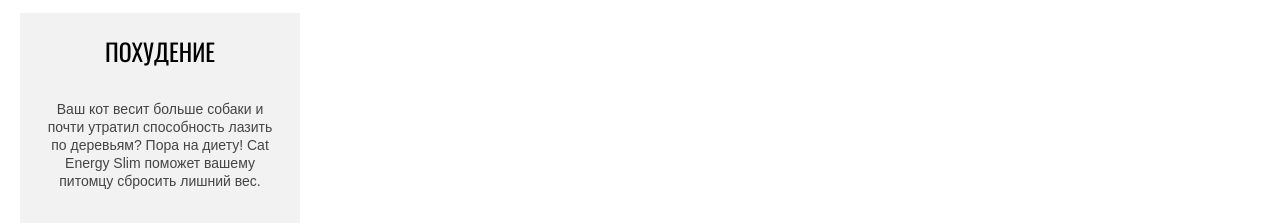
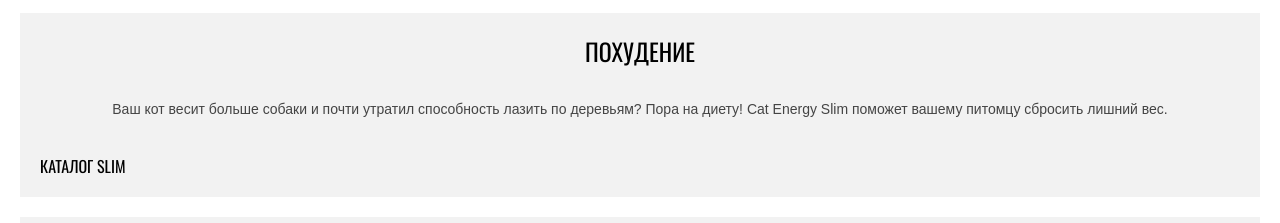
Before and after one commit to htmlacademy-adaptive/1947039-cat-energy-25, a plain HTML site: page 5/index.html in a window 1280 px wide. Shown: the part 547-770 px from the top of the page. Drawn offline with Linux system fonts and the light colour scheme.

Commit message:
:heavy_check_mark: Сборка #5

```diff
--- a/5/css/style.css
+++ b/5/css/style.css
@@ -4,7 +4,6 @@
 .page__body {
   display: flex;
   flex-direction: column;
-  width: 320px;
   min-height: 100%;
   margin: 0;
 }
@@ -132,7 +131,6 @@
   text-align: center;
   color: #444444;
   display: block;
-  width: 227px;
   margin: 0 auto 40px;
 }
 .choice-list__link {
```
Also changed, not shown: 5/catalog.html (+1 -1 lines), 5/index.html (+1 -1 lines), 1 other file.
